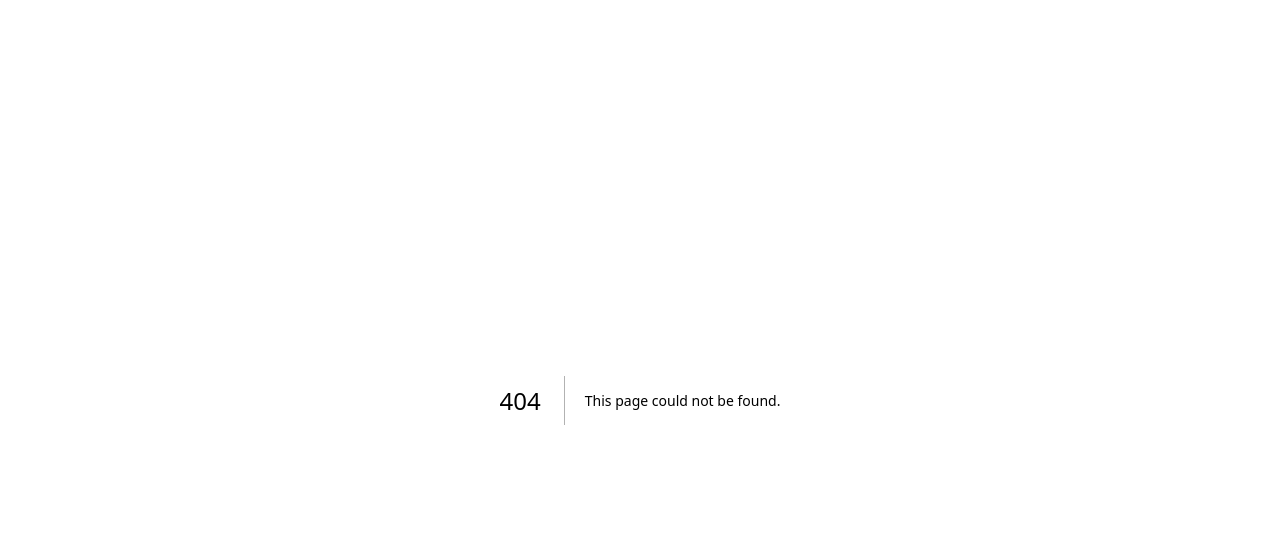
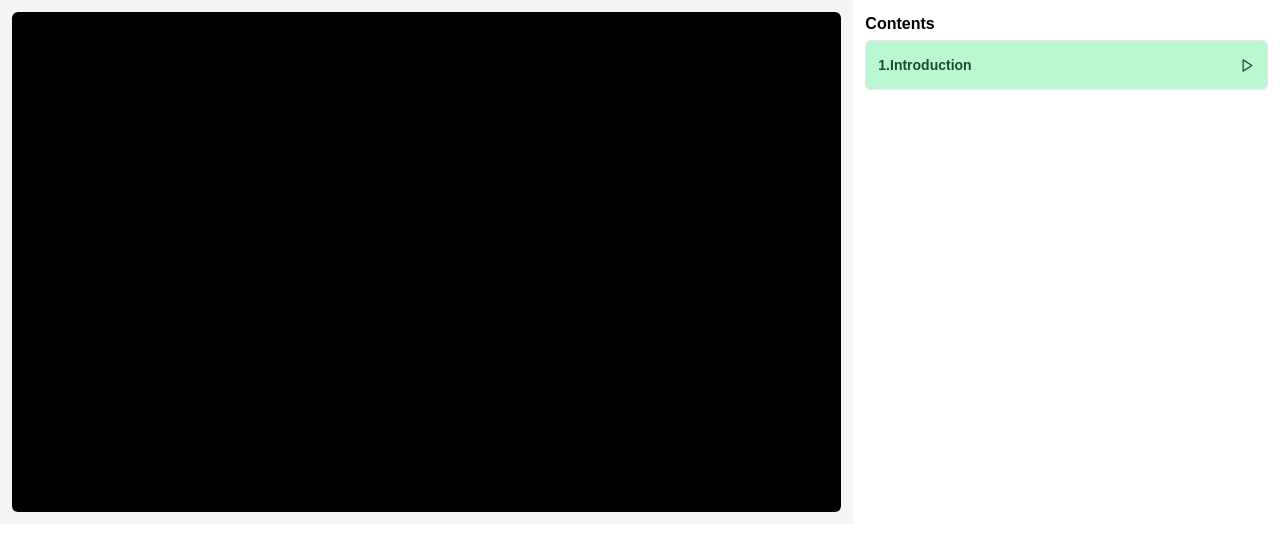
Before and after one commit to Kwenpicasso/learning-system, a Next.js app: page /coursevideo/1 in a window 1280 px wide. Before the commit this address had no page. Shown: the top 550 px of the page. Built offline with nearby package versions, Linux system fonts and the light colour scheme; a web font is replaced by a local one.

Commit message:
watch course section ui

```diff
--- /dev/null
+++ b/app/(watch-course)/(route)/coursevideo/[enrollid]/page.tsx
@@ -0,0 +1,23 @@
+import VideoPlay from '@/app/_component/VideoPlay'
+import React from 'react'
+
+const page = () => {
+  return (
+    <div className='max w-full h-full  grid grid-cols-6'>
+          {/* video section */}
+      <div className='h-full col-span-4 lg:col-span-4 p-3'>
+       {/* video */}
+       <div className='w-full rounded-md h-[500px] bg-black'>
+
+       </div>
+      </div>
+      {/* videoplay buttons section */}
+      <div className='h-full bg-red-400 col-span-2 lg:col-span-4'>
+      <VideoPlay/>
+      </div>
+
+    </div>
+  )
+}
+
+export default page
```
